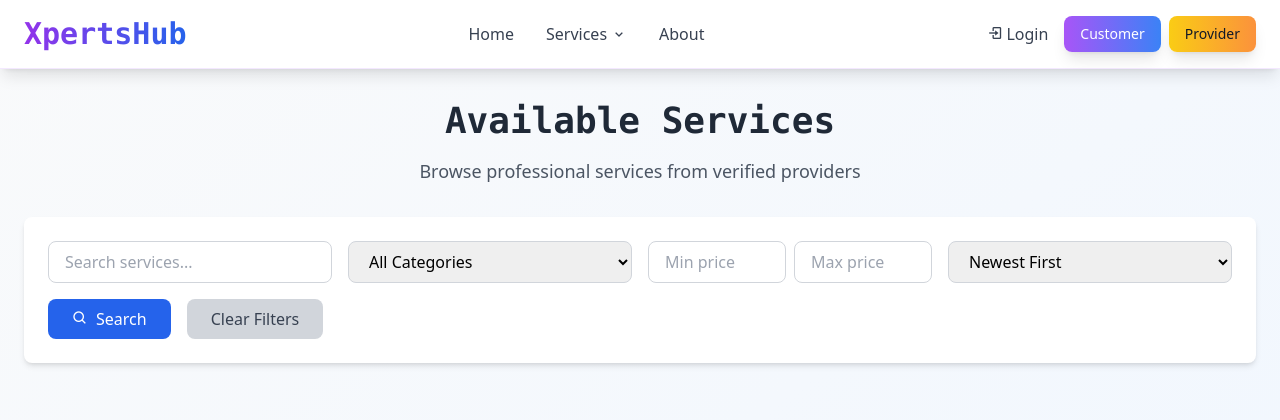
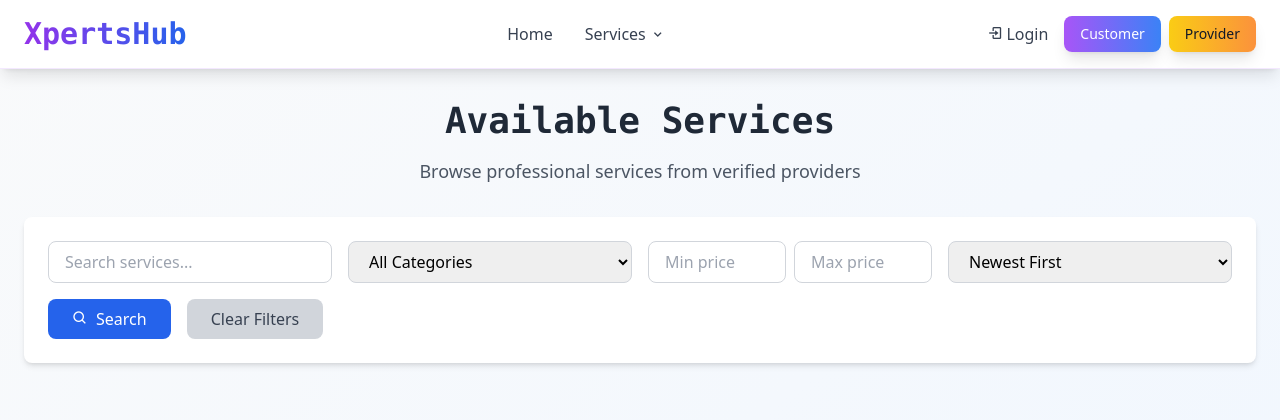
Before and after one commit to johneliud/xpertshub, a Django app: page /services/ in a window 1280 px wide. Shown: the top 420 px of the page. Run offline with Django 5.2, Linux system fonts and the light colour scheme; data that the repository does not hold is empty; some libraries are stand-ins or nearby versions.

Commit message:
refactor: temporarily comment out About link in navigation header
This change comments out the About page link from the main navigation while maintaining the markup structure for potential future restoration. The navigation now focuses on core functionality links, providing a cleaner user interface during active feature development.

```diff
--- a/xpertshub_app/templates/xpertshub_app/base.html
+++ b/xpertshub_app/templates/xpertshub_app/base.html
@@ -86,9 +86,9 @@
             </a>
             {% endif %}
 
-            <a href="{% url 'about' %}" class="text-gray-700 hover:text-purple-600 font-medium transition-all duration-300 hover:scale-105">
+            <!--<a href="{% url 'about' %}" class="text-gray-700 hover:text-purple-600 font-medium transition-all duration-300 hover:scale-105">
               About
-            </a>
+            </a>-->
           </div>
 
           <!-- User Menu -->
```
